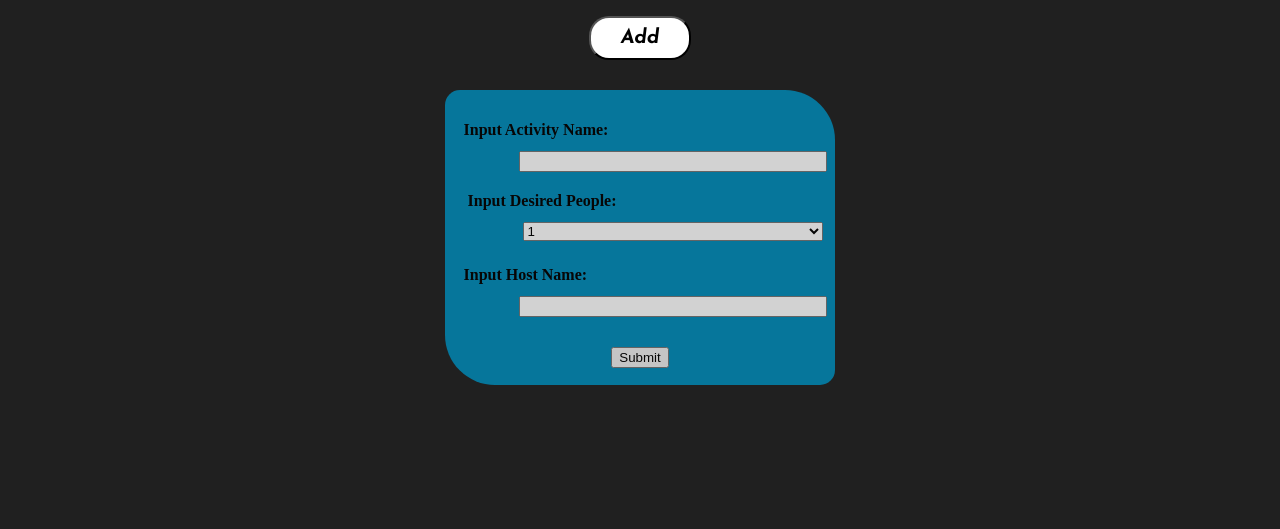
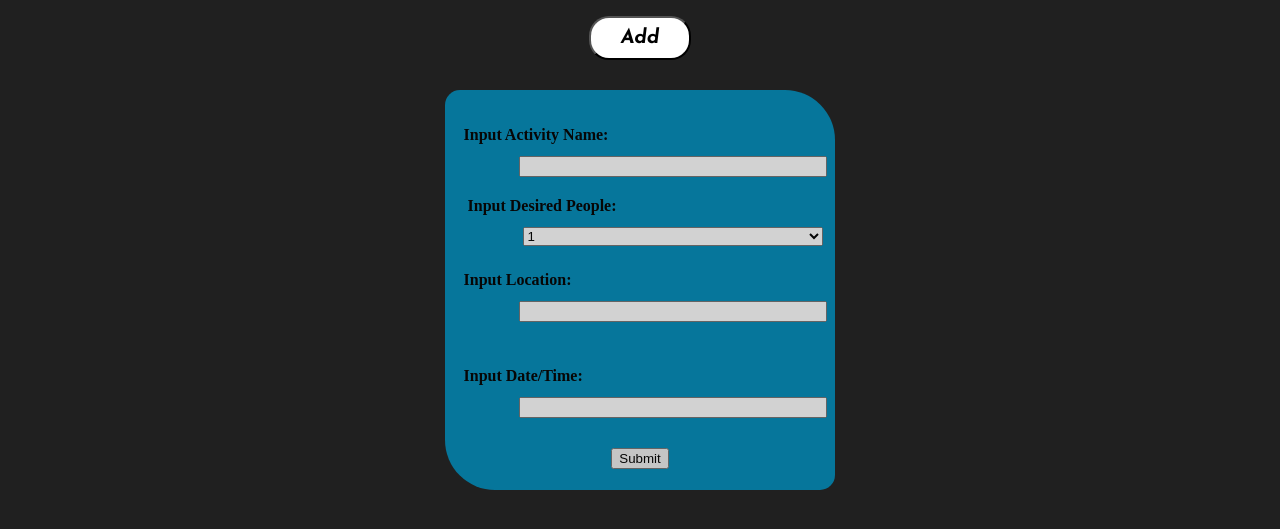
Before and after one commit to yohimhim/HackIowaState, a plain HTML site: page add.html in a window 1280 px wide. Shown: the part 253-782 px from the top of the page. Drawn offline with Linux system fonts and the light colour scheme.

Commit message:
adjusted box

```diff
--- a/add.html
+++ b/add.html
@@ -51,9 +51,15 @@
 </div>
 
 <div class = "cont-3">
-	<p class = "printbox-1"> Input Host Name:</p>
+	<p class = "printbox-1"> Input Location:</p>
 	<input class = "textbox-2" type="text" id="Name-3" name="Name-3">
 </div>
+
+<div class = "cont-4">
+	<p class = "printbox-1"> Input Date/Time:</p>
+	<input class = "textbox-2" type="text" id="Name-3" name="Name-3">
+</div>
+
 <button type="button">Submit</button>
 </div>
 <div class="box-2">
--- a/style.css
+++ b/style.css
@@ -81,7 +81,7 @@ body {
 
 .box-1 {
 	border-radius: 15px 50px;
-	height: 255px;
+	height: 360px;
 	width: 350px;
 	background-color: #008CBA;
 	display: block;
```
